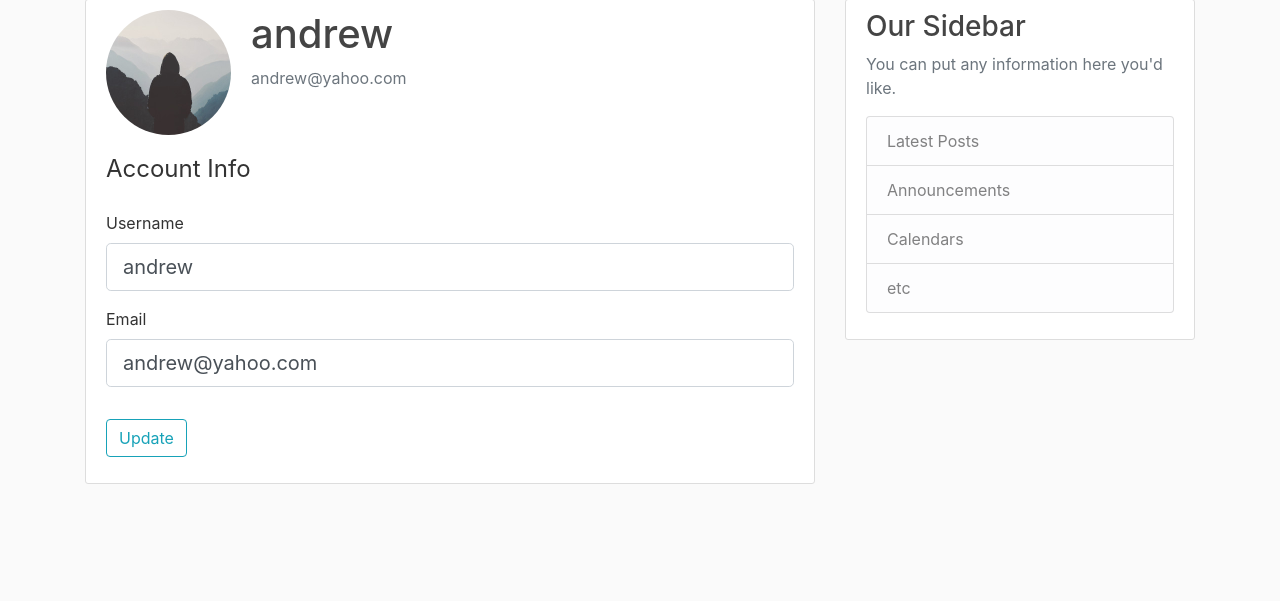
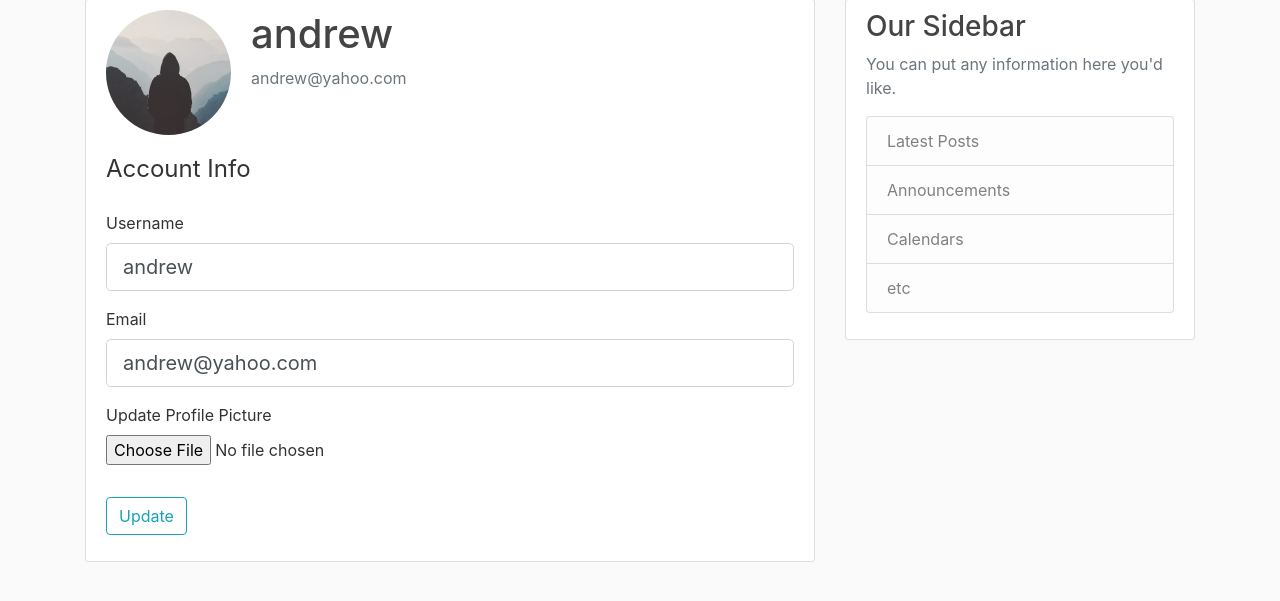
Before and after one commit to andrewzee23/a-social-network, a Flask app: page /account in a window 1280 px wide. Shown: the part 81-682 px from the top of the page. Run offline with Flask 2, Linux system fonts and the light colour scheme; a user stored in the database is signed in; parts of the project's set-up code (start-up, migrations or seed data) failed here and were passed over; some libraries are stand-ins or nearby versions.

Commit message:
updated forms.py and account.html

```diff
--- a/app/forms.py
+++ b/app/forms.py
@@ -47,6 +47,8 @@ class UpdateAccountForm(FlaskForm):
 
     email = StringField('Email', validators = [DataRequired(), Email()])
 
+    picture = FileField('Update Profile Picture', validators=[FileAllowed(['jpg','png'])])
+
     submit = SubmitField('Update')
 
     def validate_username(self, username):
--- a/app/templates/account.html
+++ b/app/templates/account.html
@@ -10,7 +10,7 @@
             <p class="text-secondary">{{ current_user.email }}</p>
         </div>
         </div>
-            <form action="" method="POST">
+            <form action="" method="POST" enctype="multipart/form-data">
                 {{ form.hidden_tag() }}
                 <fieldset class="form-group">
                     <legend class="border-botton mb-4"> Account Info</legend>
@@ -61,6 +61,21 @@
 
                     </div>
 
+                    <div class="form-group">
+
+                        {{ form.picture.label() }}
+                        {{ form.picture(class='form-control-file') }}
+                        {% if form.picture.error %}
+
+                            {% for error in form.picture.errors %}
+
+                                <span class="text-danger"> {{ error }}<span><br>
+
+                            {% endfor %}
+
+                        {% endif %}
+
+                    </div>
                 </fieldset>
 
                 <div class="form-group">
```
